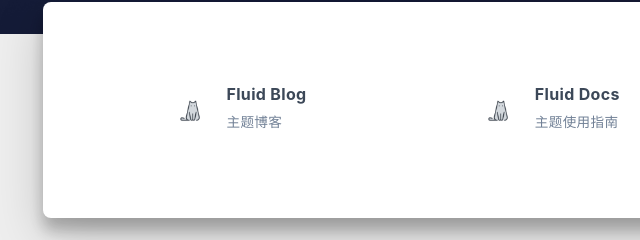
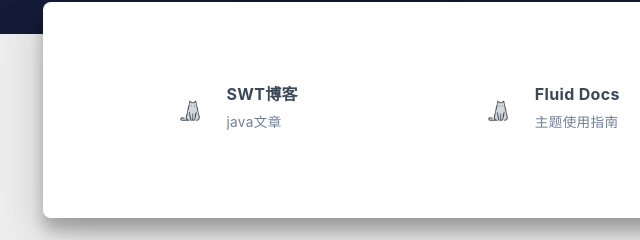
Before and after one commit to swttws/swttws.github.io, a plain HTML site: page links/index.html in a window 1280 px wide. Shown: the part 446-686 px from the top of the page, 42-682 px from the left. Drawn offline with nearby package versions, Linux system fonts and the light colour scheme; some packages are replaced by stand-ins of ours; a script that the page names is missing; a small style sheet from the web is missing.

Commit message:
Site updated: 2023-03-18 20:14:13

```diff
--- a/links/index.html
+++ b/links/index.html
@@ -221,13 +221,13 @@
         <div class="card-content">
 
             <div class="link-avatar my-auto">
-              <img src="/img/favicon.png" srcset="/img/loading.gif" lazyload alt="Fluid Blog"
+              <img src="/img/favicon.png" srcset="/img/loading.gif" lazyload alt="SWT博客"
                    onerror="this.onerror=null; this.src=this.srcset='/img/avatar.png'"/>
             </div>
 
           <div class="link-text">
-            <div class="link-title">Fluid Blog</div>
-            <div class="link-intro">主题博客</div>
+            <div class="link-title">SWT博客</div>
+            <div class="link-intro">java文章</div>
           </div>
         </div>
       </a>
```
